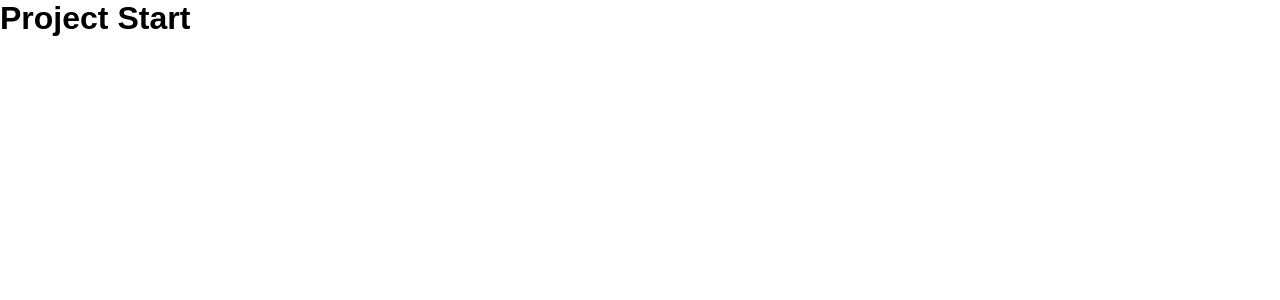
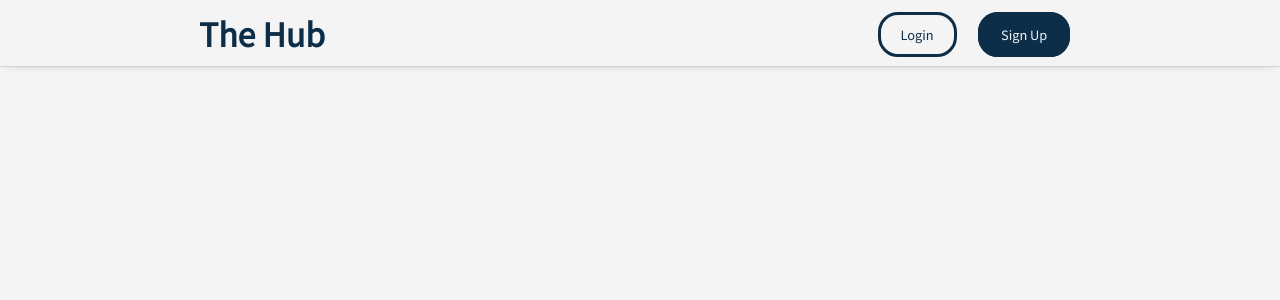
Before and after one commit to patchdpineapple/reddit-clone, a React (Create React App) app: page / in a window 1280 px wide. Shown: the top 300 px of the page. Built offline with nearby package versions, Linux system fonts and the light colour scheme.

Commit message:
made nav bar  ui

```diff
--- a/src/components/App.css
+++ b/src/components/App.css
@@ -1,3 +1,6 @@
 .App {
-
+    display: flex;
+    flex-flow: column;
+    justify-content: flex-start;
+    align-items: center;
 }
--- a/src/components/App.js
+++ b/src/components/App.js
@@ -1,11 +1,18 @@
-import React from "react";
+import React, { useState } from "react";
 import "./App.css";
+import { BrowserRouter as Router, Switch, Route } from "react-router-dom";
+//import components
+import Navlinks from "./Navlinks";
 
 function App() {
+  const [isLoggedIn, setIsLoggedIn] = useState(false);
+
   return (
-    <div className="App">
-      <h1>Project Start</h1>
-    </div>
+    <Router>
+      <div className="App">
+        <Navlinks isLoggedIn={isLoggedIn} />
+      </div>
+    </Router>
   );
 }
 
--- /dev/null
+++ b/src/components/Navlinks.css
@@ -0,0 +1,47 @@
+.Navlinks {
+    display: flex;
+    background-color: #f4f4f4;
+    justify-content: space-between;
+    width: 100vw;
+    padding: 10px;
+    position: fixed;
+    z-index: 10;
+    border-bottom: 1px solid lightgray;
+    box-shadow: 0 0px 10px -5px rgba(0, 0, 0, 0.425);
+}
+
+.nav-logo {
+    color: #0d2e49;
+    margin-left: 15%;
+    cursor: pointer;
+}
+
+.nav-links {
+    display: flex;
+    justify-content: space-around;
+    align-items: center;
+    width: 17%;
+    margin-right: 15%;
+    color: #f4f4f4;
+}
+
+.btn-link {
+    width: 7vw;
+    border-radius: 20px;
+    font-size: 1vw;
+}
+
+.btn-login {
+    border: 3px solid #0d2e49;
+    background-color: transparent;
+}
+
+.btn-signup {
+    border: 3px solid #0d2e49;
+    background-color: #0d2e49;
+    color: #f4f4f4;
+}
+
+.btn-username {
+    font-size: 20px;
+}
--- /dev/null
+++ b/src/components/Navlinks.js
@@ -0,0 +1,32 @@
+import React from "react";
+import "./Navlinks.css";
+import { Link } from "react-router-dom";
+
+function LoggedIn() {
+  return (
+    <ul class="nav-links">
+          <li><Link to="/profile" className="link btn btn-link btn-username">Username</Link></li>
+          <li><Link to="/" className="link btn btn-link btn-logout">Logout</Link></li>
+        </ul>
+  );
+}
+
+function LoggedOut() {
+  return (
+    <ul class="nav-links">
+          <li><Link to="/login" className="link btn btn-link btn-login">Login</Link></li>
+          <li><Link to="/signup" className="link btn btn-link btn-signup">Sign Up</Link></li>
+        </ul>
+  );
+}
+
+function Navlinks({isLoggedIn}) {
+  return (
+  <div className="Navlinks">
+    <h1 class="nav-logo"><Link to="/" className="link">The Hub</Link></h1>
+        {isLoggedIn ? <LoggedIn /> : <LoggedOut />}
+  </div>
+  );
+}
+
+export default Navlinks;
--- a/src/index.css
+++ b/src/index.css
@@ -1,14 +1,12 @@
-@import url('https://fonts.googleapis.com/css2?family=Noto+Sans+KR&display=swap');
+@import url("https://fonts.googleapis.com/css2?family=Noto+Sans+KR&display=swap");
 
 * {
-  box-sizing: border-box;
   margin: 0;
   padding: 0;
-  line-height: 1.15;
-  -webkit-text-size-adjust: 100%;
-  font-family: 'Poppins', sans-serif;
-
-
+  box-sizing: border-box;
+  font-family: "Noto Sans KR", Arial, sans-serif;
+  list-style: none;
+  color: #0d2e49;
 }
 
 .mycolors {
@@ -17,18 +15,22 @@
   color: #1d1d1d;
 }
 
+body {
+  background-color: #f4f4f4;
+}
+
+.link {
+  text-decoration: none;
+}
+
 .btn {
-  display: inline-block;
-  background: #000;
-  color: #fff;
   border: none;
+  border-radius: 5px;
   padding: 10px 20px;
-  margin: 5px;
-  border-radius: 5px;
   cursor: pointer;
+  color: #0d2e49;
   text-decoration: none;
-  font-size: 15px;
-  font-family: inherit;
+  background-color: transparent;
 }
 
 .btn:focus {
```
